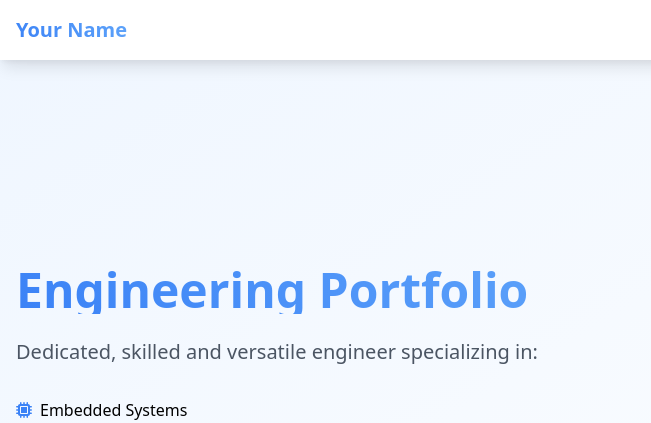
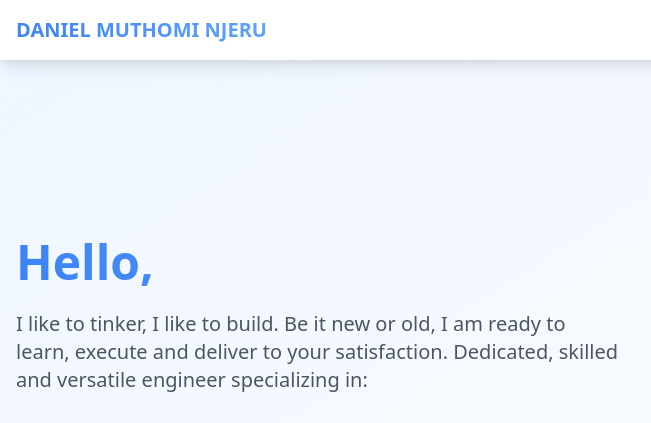
Before and after one commit to DanMuthomi/my_portfolio, a plain HTML site: page index.html in a window 1280 px wide. Shown: the top 423 px of the page, 0-651 px from the left. Drawn offline with nearby package versions, Linux system fonts and the light colour scheme.

Commit message:
Modifying the text to fit

```diff
--- a/index.html
+++ b/index.html
@@ -48,7 +48,7 @@
     <nav class="bg-white shadow-lg fixed w-full z-50">
         <div class="container mx-auto px-4">
             <div class="flex justify-between items-center py-4">
-                <h1 class="text-xl font-bold gradient-text">Your Name</h1>
+                <h1 class="text-xl font-bold gradient-text">DANIEL MUTHOMI NJERU</h1>
                 <div class="space-x-6">
                     <a href="#about" class="hover:text-blue-500 transition-colors">About</a>
                     <a href="#skills" class="hover:text-blue-500 transition-colors">Skills</a>
@@ -65,8 +65,8 @@
         <div class="container mx-auto px-4">
             <div class="grid grid-cols-1 md:grid-cols-2 gap-8 items-center">
                 <div data-aos="fade-right">
-                    <h1 class="text-5xl font-bold mb-6 gradient-text">Engineering Portfolio</h1>
-                    <p class="text-xl mb-8 text-gray-600">Dedicated, skilled and versatile engineer specializing in:</p>
+                    <h1 class="text-5xl font-bold mb-6 gradient-text">Hello,</h1>
+                    <p class="text-xl mb-8 text-gray-600">I like to tinker, I like to build. Be it new or old, I am ready to learn, execute and deliver to your satisfaction. Dedicated, skilled and versatile engineer specializing in:</p>
                     <div class="space-y-2 mb-8">
                         <div class="flex items-center space-x-2">
                             <i class="fas fa-microchip text-blue-500"></i>
```
